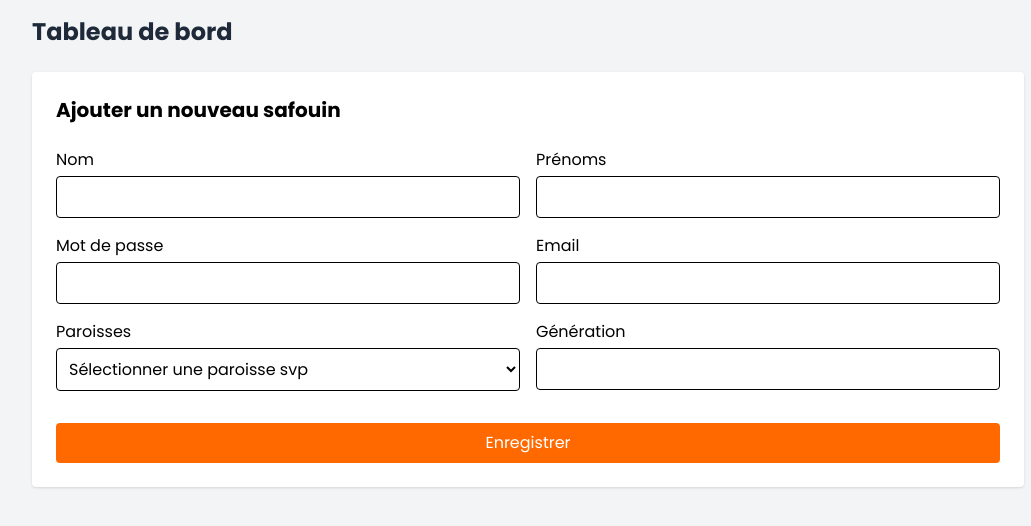
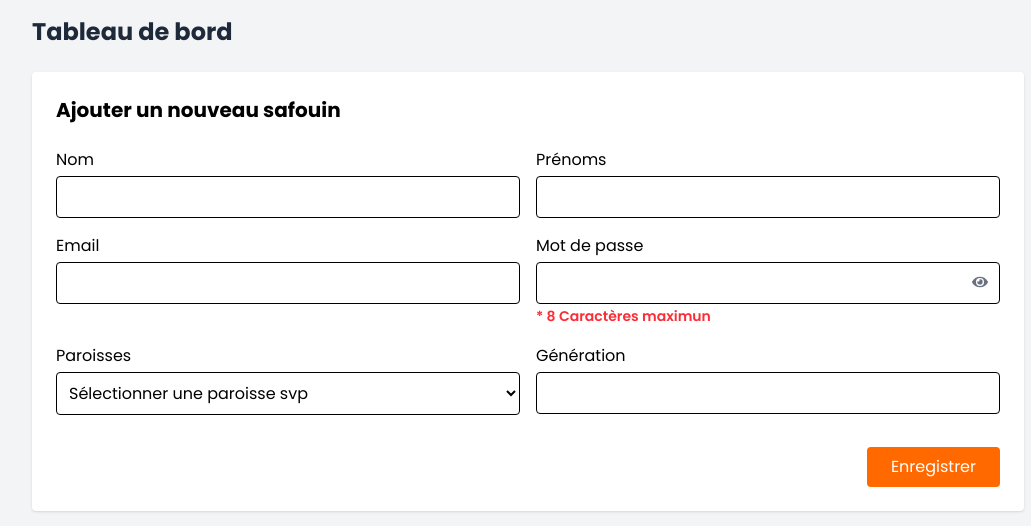
Before and after one commit to FABRICE2207/sspc-fundikaha, a React (Vite) app: page /ajouter_safouin in a window 1280 px wide. Shown: the top 526 px of the page, without its empty margins (240-1271 px from the left). Built offline with nearby package versions, Linux system fonts and the light colour scheme; no server answers.

Commit message:
Ajout icon eyes dans password

```diff
--- a/src/components/ListeCheminots.jsx
+++ b/src/components/ListeCheminots.jsx
@@ -3,6 +3,7 @@ import { api } from "../../api/axios";
 import { useNavigate } from "react-router-dom";
 import { Link } from "react-router-dom";
 import { FaEye } from "react-icons/fa";
+import { Sidebar } from "./Sidebar";
 
 export const ListeCheminots = () => {
   const [open, setOpen] = useState(false);
--- a/src/components/Login.jsx
+++ b/src/components/Login.jsx
@@ -1,12 +1,13 @@
-import React, {useEffect} from "react";
+import { useState } from "react";
 import { useForm } from "react-hook-form";
 import { z } from "zod";
 import { zodResolver } from "@hookform/resolvers/zod";
 import loginImage from "../assets/login-image.jpg"; // remplace par ton image
 import logoImage from "../assets/logo.png";
 import { useNavigate } from "react-router-dom";
-import {api, apiToken } from "../../api/axios";
-import { jwtDecode } from "jwt-decode";
+import { api, apiToken } from "../../api/axios";
+import { FaEye, FaEyeSlash } from "react-icons/fa";
+import Swal from "sweetalert2";
 
 // Définir le schéma Zod
 const loginSchema = z.object({
@@ -15,6 +16,7 @@ const loginSchema = z.object({
 });
 
 export const Login = () => {
+  const [showPassword, setShowPassword] = useState(false);
   const {
     register,
     handleSubmit,
@@ -26,37 +28,42 @@ export const Login = () => {
 
   // const onSubmit = async (data) => {
   //   try {
-  //   const response = await api.post("/auth/login", data, {
-  //     headers: {
-  //       "Content-Type": "application/json",
-  //     },
-  //   });
+  //     // 1. Login
+  //     const response = await api.post("/auth/login", data, {
+  //       headers: { "Content-Type": "application/json" },
+  //     });
 
-  //   console.log("API Response:", response.data);
+  //     console.log("API Response:", response.data);
 
-  //   // Exemple : stocker le token dans localStorage
-  //   if (response.data.token) {
-  //       const token = response.data.token;
-  //       const decoded = jwtDecode(token);
+  //     // 2. Stocker le token
+  //     if (response.data.access_token) {
+  //       localStorage.setItem("token", response.data.access_token);
+  //     } else {
+  //       console.error("Aucun token reçu !");
+  //       return;
+  //     }
 
-  //       console.log("Token décodé:", decoded);
+  //     // 3. Appel pour récupérer l'utilisateur connecté
+  //     const userResponse = await apiToken.get("/auth/me");
 
-  //       localStorage.setItem("token", token);
-  //       localStorage.setItem("role", decoded.role); // Récupéré dans le token
+  //     // console.log("Infos utilisateur :", userResponse.data);
 
+  //     // 4. Stocker le rôle
+  //     localStorage.setItem("role", userResponse.data.role);
+
+  //     // 5. Redirection selon le rôle
+  //     if (userResponse.data.role) {
+  //       navigate("/dashboard");
+  //     }
+  //   } catch (error) {
+  //     if (error.response) {
+  //       console.error("Erreur login:", error.response.data);
+  //     } else {
+  //       console.error("Erreur login:", error.message);
+  //     }
   //   }
+  // };
 
-  //   // Redirection après login
-  //   navigate("/dashboard");
-  // } catch (error) {
-  //   if (error.response) {
-  //     // Erreur renvoyée par le serveur
-  //     console.error("Erreur login:", error.response.data);
-  //   } else {
-  //     console.error("Erreur login:", error.message);
-  //   }
-  // }
-  // };
 
 const onSubmit = async (data) => {
   try {
@@ -65,35 +72,47 @@ export const Login = () => {
       headers: { "Content-Type": "application/json" },
     });
 
-    console.log("API Response:", response.data);
+    // console.log("API Response:", response.data);
 
     // 2. Stocker le token
     if (response.data.access_token) {
       localStorage.setItem("token", response.data.access_token);
     } else {
-      console.error("Aucun token reçu !");
+      Swal.fire({
+        icon: "error",
+        title: "Erreur",
+        text: "Aucun token reçu du serveur !",
+      });
       return;
     }
 
-    // 3. Appel pour récupérer l'utilisateur connecté
+    // 3. Récupérer l'utilisateur connecté
     const userResponse = await apiToken.get("/auth/me");
-
-    // console.log("Infos utilisateur :", userResponse.data);
 
     // 4. Stocker le rôle
     localStorage.setItem("role", userResponse.data.role);
 
-    // 5. Redirection selon le rôle
+    // 5. Redirection
     if (userResponse.data.role) {
       navigate("/dashboard");
     }
 
   } catch (error) {
+    let message = "Une erreur est survenue, veuillez réessayer.";
+
     if (error.response) {
-      console.error("Erreur login:", error.response.data);
+      // console.error("Erreur login:", error.response.data);
+      message = error.response.data.detail || "Email ou mot de passe incorrect.";
     } else {
       console.error("Erreur login:", error.message);
     }
+
+    Swal.fire({
+      icon: "error",
+      title: "Échec de connexion",
+      text: message,
+      confirmButtonText: "OK",
+    });
   }
 };
 
@@ -124,7 +143,9 @@ export const Login = () => {
           <div className="flex justify-center items-center h-full">
             <img src={logoImage} alt="Logo" className="w-36" />
           </div>
-          <h2 className="text-4xl font-bold mb-2 text-center text-gray-800">Connexion</h2>
+          <h2 className="text-4xl font-bold mb-2 text-center text-gray-800">
+            Connexion
+          </h2>
           <form onSubmit={handleSubmit(onSubmit)} className="px-8 py-10">
             {/* Email */}
             <div className="mb-4">
@@ -151,14 +172,30 @@ export const Login = () => {
               <label className="block text-gray-700 text-sm font-semibold mb-2">
                 Mot de passe
               </label>
+
+              <div className="relative">
                 <input
-                type="password"
+                  type={showPassword ? "text" : "password"}
                   placeholder="Mot de passe"
                   {...register("password")}
-                className={`w-full px-3 py-2 border rounded-md focus:outline-none focus:ring-2 focus:ring-blue-500 ${
+                  className={`w-full px-3 py-2 border rounded-md focus:outline-none focus:ring-2 focus:ring-blue-500 pr-10 ${
                     errors.password ? "border-red-500" : ""
                   }`}
                 />
+
+                {/* Icône œil */}
+                <div
+                  className="absolute right-3 top-1/2 transform -translate-y-1/2 cursor-pointer text-gray-500"
+                  onClick={() => setShowPassword(!showPassword)}
+                >
+                  {showPassword ? (
+                    <FaEyeSlash size={18} />
+                  ) : (
+                    <FaEye size={18} />
+                  )}
+                </div>
+              </div>
+
               {errors.password && (
                 <p className="text-red-500 text-sm mt-1">
                   {errors.password.message}
@@ -168,7 +205,7 @@ export const Login = () => {
 
             <button
               type="submit"
-              className="w-full bg-orange-500 hover:bg-orange-600 text-white font-bold py-2 px-4 rounded-md"
+              className="w-full bg-orange-500 hover:bg-orange-600 text-white font-bold py-2 px-4 rounded-md cursor-pointer"
             >
               Se connecter
             </button>
--- a/src/components/RegisterSaf.jsx
+++ b/src/components/RegisterSaf.jsx
@@ -1,11 +1,12 @@
-
 import React, { useState } from "react";
 import axios from "axios";
-import {api} from "../../api/axios";
+import { api } from "../../api/axios";
 import { useNavigate } from "react-router-dom";
 import { Sidebar } from "./Sidebar";
+import { FaEye, FaEyeSlash } from "react-icons/fa";
 
 export const RegisterSaf = () => {
+  const [showPassword, setShowPassword] = useState(false);
   const [formData, setFormData] = useState({
     nom: "",
     prenoms: "",
@@ -30,12 +31,9 @@ export const RegisterSaf = () => {
     setMessage("");
 
     try {
-      const response = await api.post("/auth/register",
-        formData
-      );
-      console.log("Ok", response.data );
+      const response = await api.post("/auth/register", formData);
+      console.log("Ok", response.data);
       navigate("/liste_safouins");
-
 
       setMessage("Utilisateur enregistré avec succès !");
       setFormData({
@@ -44,7 +42,7 @@ export const RegisterSaf = () => {
         paroisse: "",
         generation: "",
         email: "",
-        role: "user"
+        role: "user",
       });
     } catch (error) {
       console.error(error);
@@ -68,14 +66,14 @@ export const RegisterSaf = () => {
           </h1>
         </div>
         <div className="w-full mx-auto bg-white p-6 rounded shadow">
-      <h2 className="text-xl font-bold mb-6">
-        Ajouter un nouveau safouin
-      </h2>
+          <h2 className="text-xl font-bold mb-6">Ajouter un nouveau safouin</h2>
 
           {message && <p className="mb-4 text-center">{message}</p>}
 
-      <form onSubmit={handleSubmit} className="grid grid-cols-1 md:grid-cols-2 gap-4">
-
+          <form
+            onSubmit={handleSubmit}
+            className="grid grid-cols-1 md:grid-cols-2 gap-4"
+          >
             {/* Nom */}
             <div>
               <label className="block mb-1">Nom</label>
@@ -102,19 +100,6 @@ export const RegisterSaf = () => {
               />
             </div>
 
-        {/* Password */}
-        <div>
-          <label className="block mb-1">Mot de passe</label>
-          <input
-            type="password"
-            name="password"
-            value={formData.password}
-            onChange={handleChange}
-            className="w-full border p-2 rounded focus:outline-none focus:ring focus:ring-blue-300"
-            required
-          />
-        </div>
-
             {/* Email */}
             <div>
               <label className="block mb-1">Email</label>
@@ -128,6 +113,32 @@ export const RegisterSaf = () => {
               />
             </div>
 
+            {/* Password */}
+            <div className="relative">
+              <label className="block mb-1">Mot de passe</label>
+
+              <input
+                type={showPassword ? "text" : "password"}
+                name="password"
+                value={formData.password}
+                onChange={handleChange}
+                className="w-full border p-2 rounded focus:outline-none focus:ring focus:ring-blue-300 pr-10"
+                required
+                maxLength={8}
+              />
+              <span className="text-red-500 text-sm font-semibold">
+                * 8 Caractères maximun
+              </span>
+
+              {/* Bouton eye icon */}
+              <span
+                className="absolute right-3 top-10 cursor-pointer text-gray-500"
+                onClick={() => setShowPassword(!showPassword)}
+              >
+                {showPassword ? <FaEyeSlash /> : <FaEye />}
+              </span>
+            </div>
+
             {/* Paroisses */}
             <div>
               <label className="block mb-1">Paroisses</label>
@@ -136,19 +147,33 @@ export const RegisterSaf = () => {
                 value={formData.paroisse}
                 onChange={handleChange}
                 className="w-full border p-2 rounded focus:outline-none focus:ring focus:ring-blue-300"
+                required
               >
                 <option>Sélectionner une paroisse svp</option>
-            <option value="STA">Saint andreas kaggwa de yopougon andokoi</option>
-            <option value="SB">Saint bathémemy de la cité du banco</option>
-            <option value="SE">Sainte elisabeth de yopougon ananeraie</option>
-            <option value="SFA">Saint François d’Assise de Yopougon Zone Industrielle.</option>
-            <option value="SJM">Saint Jacques le Majeur d’Allokoi PK23</option>
-            <option value="SJB">Saint Jean-Baptiste de la Cité Mamie Adjoua</option>
-            <option value="STJA">Sainte Thérèse de Jésus d’Avila ( cité ppa ex maca )</option>
+                <option value="STA">
+                  Saint Andreas Kaggwa de Yopougon Andokoi
+                </option>
+                <option value="SB">Saint Bathémemy de la Cité du Banco</option>
+                <option value="SE">
+                  Sainte Elisabeth de Yopougon Ananeraie
+                </option>
+                <option value="SFA">
+                  Saint François d’Assise de Yopougon Zone Industrielle.
+                </option>
+                <option value="SJM">
+                  Saint Jacques le Majeur d’Allokoi PK23
+                </option>
+                <option value="SJB">
+                  Saint Jean-Baptiste de la Cité Mamie Adjoua
+                </option>
+                <option value="STJA">
+                  Sainte Thérèse de Jésus d’Avila (cité ppa ex maca)
+                </option>
+                <option value="NDA">
+                  Notre Dame d'Assomption de Yopougon Gesco
+                </option>
               </select>
             </div>
-
-
 
             {/* Génération */}
             <div>
@@ -159,27 +184,31 @@ export const RegisterSaf = () => {
                 value={formData.generation}
                 onChange={handleChange}
                 className="w-full border p-2 rounded focus:outline-none focus:ring focus:ring-blue-300"
+                required
               />
             </div>
 
-
-
             {/* Bouton */}
-        <div className="md:col-span-2">
+            <div className="md:col-span-2 flex justify-end">
               <button
                 type="submit"
                 disabled={loading}
-            className="w-full mt-4 bg-orange-500 text-white py-2 rounded hover:bg-orange-600 transition"
+                className="
+      w-full md:w-auto
+      mt-4
+      bg-orange-500 text-white
+      py-2 px-6
+      rounded
+      hover:bg-orange-600
+      transition
+    "
               >
                 {loading ? "Enregistrement..." : "Enregistrer"}
               </button>
             </div>
-
           </form>
         </div>
-
       </div>
     </div>
   );
-
-}
+};
```
Also changed, not shown: src/components/AddCheminot.jsx (+6 -3 lines). Lines whose indentation alone changed are shown as unchanged.
